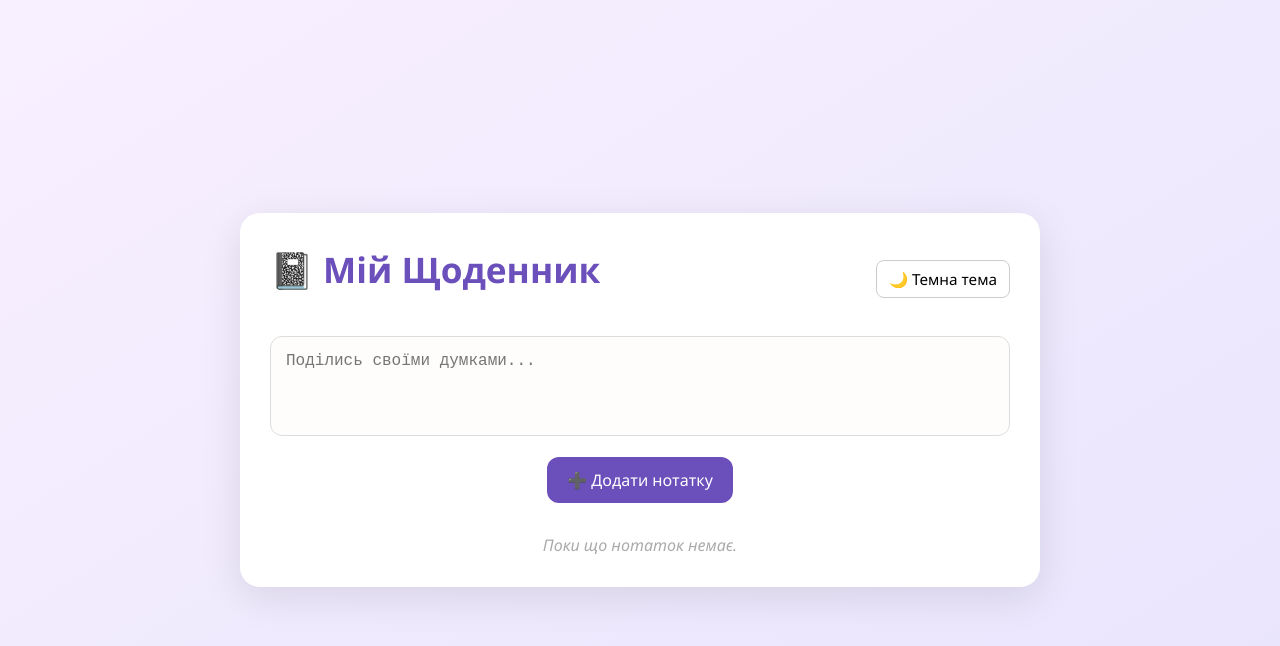
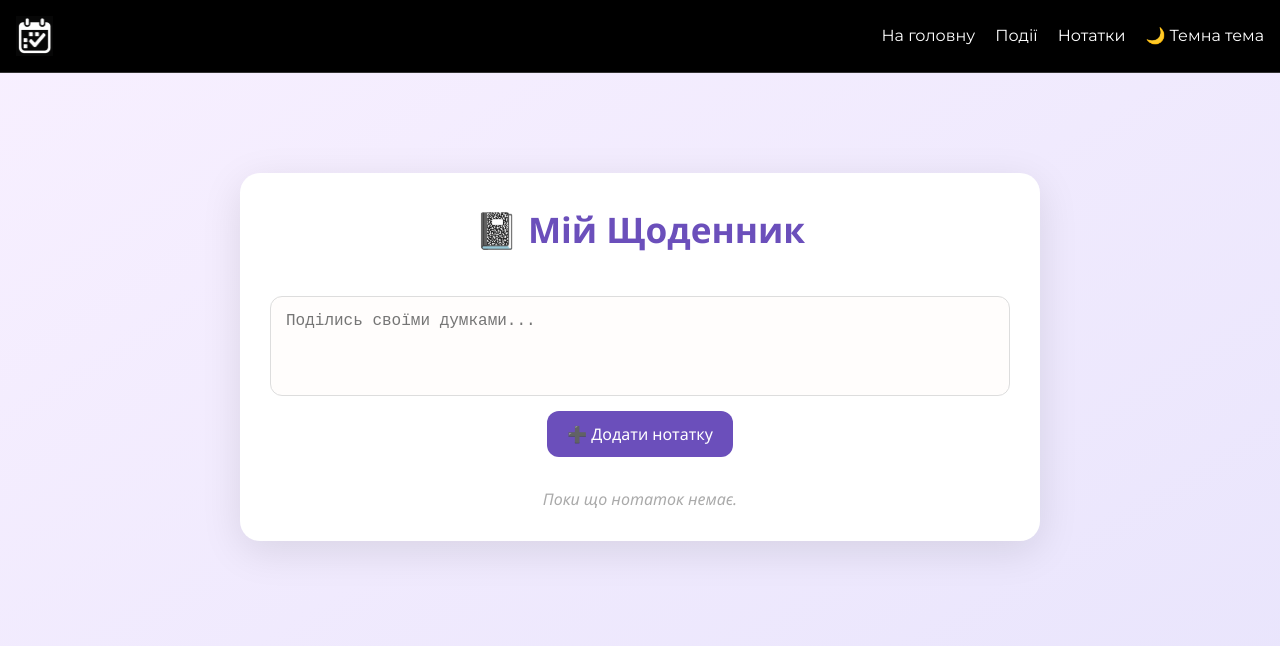
Before and after one commit to kulikp1/planner, a React (Vite) app: page /notes in a window 1280 px wide. Shown: the top 646 px of the page. Built offline with nearby package versions, Linux system fonts and the light colour scheme.

Commit message:
add navbar to notes

```diff
--- a/src/components/Notes/Notes.jsx
+++ b/src/components/Notes/Notes.jsx
@@ -1,6 +1,7 @@
 import { useState, useEffect } from "react";
 import styles from "./Notes.module.css";
-import clsx from "clsx"; // npm install clsx
+import clsx from "clsx";
+import NavBar from "../Navbar/Navbar";
 
 const Notes = () => {
   const [notes, setNotes] = useState([]);
@@ -41,15 +42,11 @@ const Notes = () => {
 
   return (
     <div className={clsx(styles.page, isDarkMode && styles.dark)}>
+      <NavBar />
+
       <div className={styles.container}>
         <div className={styles.header}>
           <h2 className={styles.title}>📓 Мій Щоденник</h2>
-          <button
-            onClick={() => setIsDarkMode(!isDarkMode)}
-            className={styles.themeToggle}
-          >
-            {isDarkMode ? "☀️ Світла тема" : "🌙 Темна тема"}
-          </button>
         </div>
 
         <textarea
--- a/src/components/Notes/Notes.module.css
+++ b/src/components/Notes/Notes.module.css
@@ -1,13 +1,13 @@
 .page {
-  height: 100vh;
+  min-height: 100vh;
   width: 100vw;
   background: linear-gradient(to bottom right, #f8f0ff, #e8e4fc);
-  display: flex;
-  justify-content: center;
-  align-items: center;
-  padding: 30px;
+
   box-sizing: border-box;
   transition: background 0.4s ease;
+
+  flex-direction: column;
+  align-items: center;
 }
 
 .dark {
@@ -25,6 +25,13 @@
   overflow-y: auto;
   max-height: 90vh;
   transition: background 0.4s ease, color 0.4s ease;
+  display: flex;
+  flex-direction: column;
+  justify-content: center;
+  align-items: center;
+
+  margin: auto;
+  margin-top: 100px;
 }
 
 .dark .container {
```
